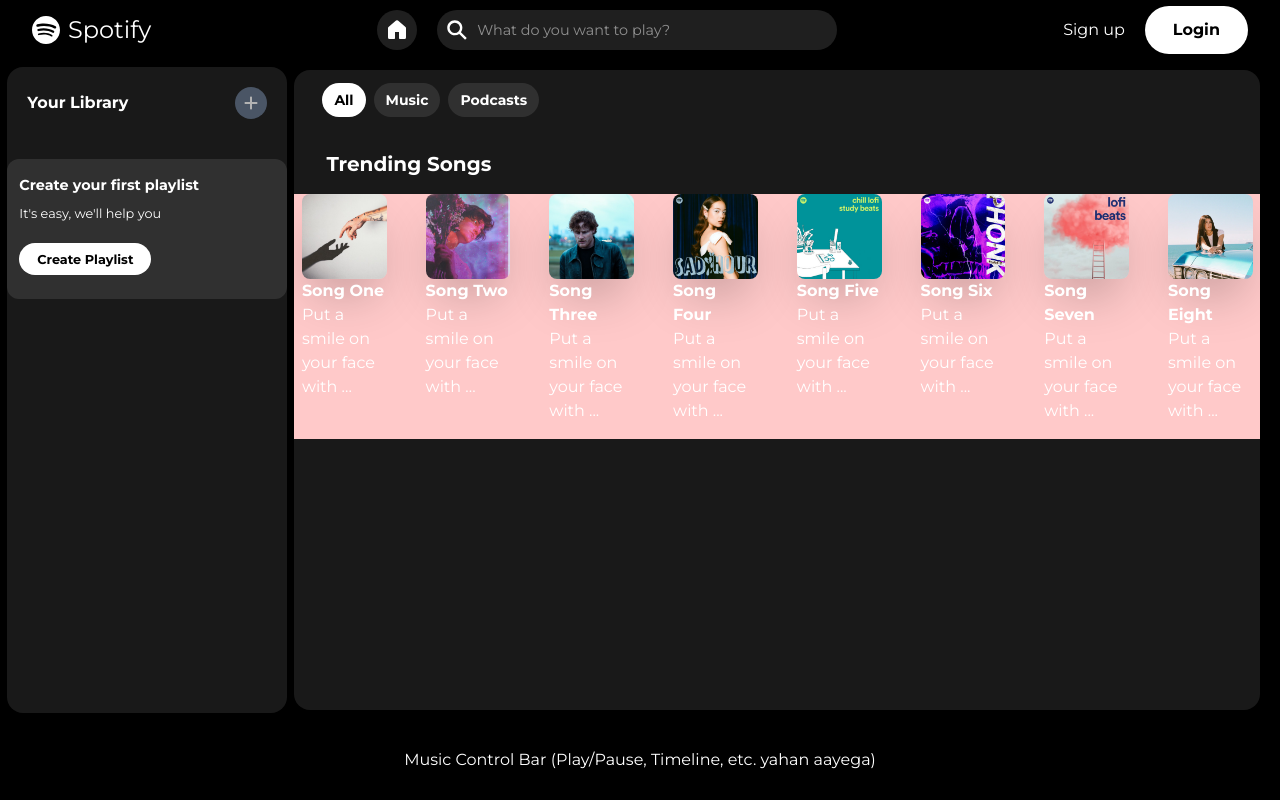
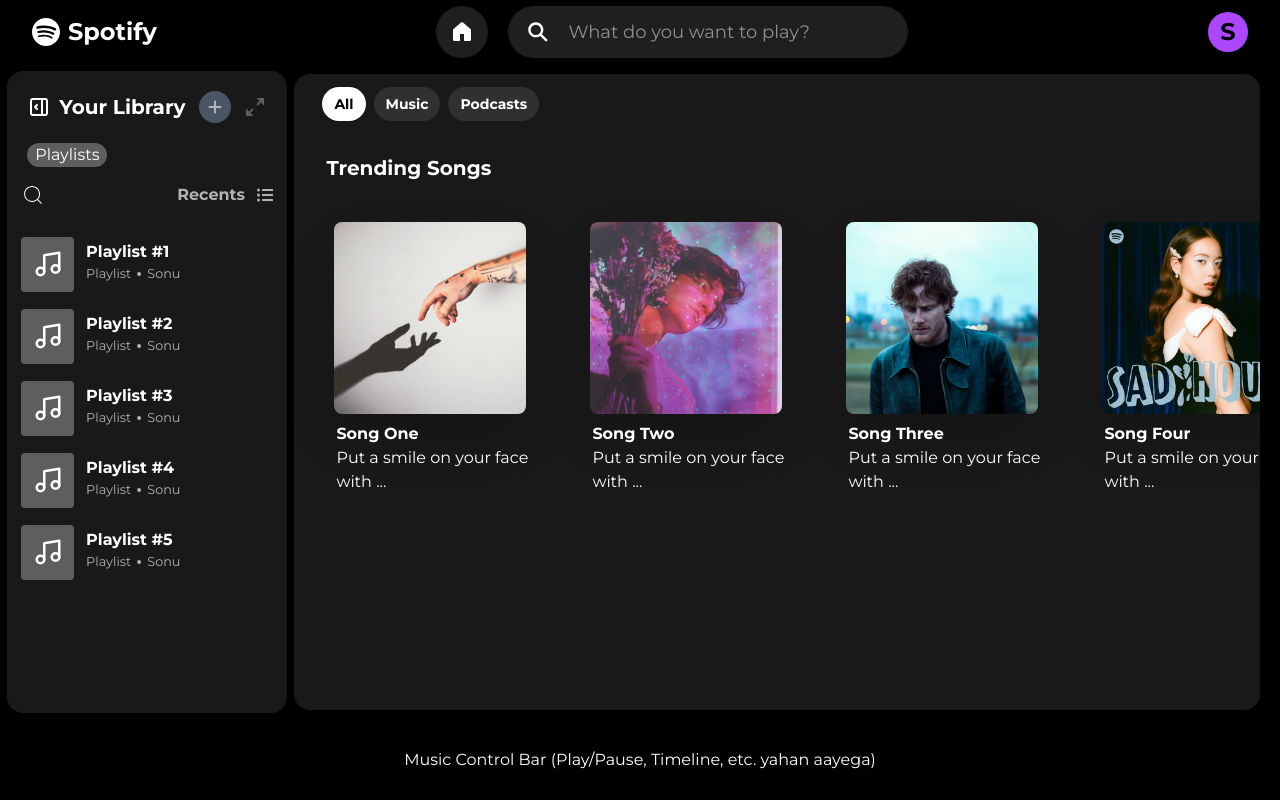
Before and after one commit to devwithsk/spotify-clone-user-app, a React (Vite) app: page / in a window 1280 px wide. Built offline with nearby package versions, Linux system fonts and the light colour scheme.

Commit message:
fiexed songs ui

```diff
--- a/package.json
+++ b/package.json
@@ -14,7 +14,7 @@
     "react": "^19.2.0",
     "react-dom": "^19.2.0",
     "react-icons": "^5.5.0",
-    "react-router-dom": "^7.13.0",
+    "react-router-dom": "^7.13.1",
     "tailwindcss": "^4.2.0"
   },
   "devDependencies": {
--- a/src/App.jsx
+++ b/src/App.jsx
@@ -1,7 +1,7 @@
 import React from 'react'
 import Navbar from './Components/Navbar'
 import Sidebar from './Components/Sidebar'
-import Home from './Pages/Home'
+import Display from './Pages/Display'
 
 
 const App = () => {
@@ -12,7 +12,7 @@ const App = () => {
 
       <div className='flex-1 flex overflow-hidden'>
         <Sidebar className='justify-center items-center' />
-        <Home className='justify-center items-center' />
+        <Display className='justify-center items-center' />
       </div>
 
       <div className='h-20 w-full bg-(--var-dark) text-(--var-light) flex items-center justify-center'>
--- a/src/Components/Navbar.jsx
+++ b/src/Components/Navbar.jsx
@@ -10,19 +10,19 @@ import User from './User';
 
 const Navbar = () => {
   return (
-    <div className='w-full bg-(--var-dark) h-15 flex justify-between'>
+    <div className='w-full bg-(--var-dark) h-16 flex justify-between'>
 
         {/* logo */}
         <div className='flex justify-center items-center'>
           <Logo />
-          <h1 className='hidden md:block lg:block text-(--var-light) ml-2 text-2xl'>Spotify</h1>
+          <h1 className='hidden md:block lg:block text-(--var-light) ml-2 text-2xl font-bold'>Spotify</h1>
         </div>
 
 
         <div className='flex justify-center items-center'>
 
             {/* Home button */}
-            <div className='w-10 h-10 rounded-full hidden lg:flex justify-center items-center bg-(--var-gray) cursor-pointer hover:scale-[1.05] duration-300 transition-all'>
+            <div className='w-13 h-13 rounded-full hidden lg:flex justify-center items-center bg-(--var-gray) cursor-pointer hover:scale-[1.05] duration-300 transition-all'>
                 <GoHomeFill className='text-(--var-light) text-2xl'/>
             </div>
 
--- a/src/Components/Searchbar.jsx
+++ b/src/Components/Searchbar.jsx
@@ -3,12 +3,12 @@ import { IoSearchSharp } from "react-icons/io5";
 
 const Searchbar = () => {
   return (
-    <div className='w-100 h-10 ml-5 rounded-4xl bg-(--var-gray) hidden lg:flex justify-center items-center hover:scale-102 duration-300 transition-all'>
-                <div className='w-[10%] flex justify-center'>
+    <div className='w-100 h-[80%] ml-5 rounded-4xl bg-(--var-gray) hidden lg:flex justify-center items-center hover:scale-102 duration-300 transition-all'>
+                <div className='w-[15%] flex justify-center'>
                     <IoSearchSharp className='text-(--var-light) text-2xl' />
                 </div>
-                <div className='w-[90%]'>
-                    <input className='w-[80%] border-none outline-none text-[0.9rem] text-(--var-light)' type="text" placeholder='What do you want to play?' />
+                <div className='w-[85%]'>
+                    <input className='w-[80%] border-none outline-none text-lg text-(--var-light)' type="text" placeholder='What do you want to play?' />
                 </div>
             </div>
   )
--- a/src/Components/Sidebar.jsx
+++ b/src/Components/Sidebar.jsx
@@ -48,7 +48,7 @@ const Sidebar = () => {
 
 
 
-              <p className='text-[1rem] font-bold text-(--var-light)'>Your Library</p>
+              <p className='text-xl font-bold text-(--var-light)'>Your Library</p>
             </div>
 
             <div className='flex justify-center items-center'>
@@ -71,11 +71,11 @@ const Sidebar = () => {
           {
             isLogin ? (<Playlists />) : (
 
-              <div className='w-full h-35 mt-5 flex justify-center'>
-               <div className='w-75 h-full bg-(--var-gray5) rounded-xl flex flex-col text-white'>
-                  <h3 className='text-[0.9rem] font-bold ml-3 mt-4'>Create your first playlist</h3>
-                  <p className='text-[0.8rem] font-900 ml-3 mt-2'>It's easy, we'll help you</p>
-                  <button className='flex justify-center items-center w-33 h-8 ml-3 mt-5 text-center text-[0.8rem] bg-white text-black font-bold rounded-2xl cursor-pointer hover:scale-105 duration-300 transition-all'>Create Playlist</button>
+              <div className='w-full h-40 mt-5 flex justify-center'>
+               <div className='w-85 h-full bg-(--var-gray5) rounded-xl flex flex-col text-white'>
+                  <h3 className='text-lg font-bold ml-5 mt-4'>Create your first playlist</h3>
+                  <p className='text-md font-semibold font-900 ml-5 mt-2'>It's easy, we'll help you</p>
+                  <button className='flex justify-center items-center w-38 h-10 ml-3 mt-6 text-center text-md bg-white text-black font-bold rounded-4xl cursor-pointer hover:scale-105 duration-300 transition-all'>Create Playlist</button>
                </div>
               </div>
 
--- a/src/Context/AuthContext.jsx
+++ b/src/Context/AuthContext.jsx
@@ -5,7 +5,7 @@ export const AuthContext = createContext();
 
 export const AuthProvider = ({children})=> {
 
-    const [isLogin, setIsLogin] = useState(false)
+    const [isLogin, setIsLogin] = useState(true)
 
 
     return <AuthContext.Provider value={{isLogin, setIsLogin}}>
--- a/src/Pages/Display.jsx
+++ b/src/Pages/Display.jsx
@@ -1,45 +1,24 @@
-import React from 'react'
-import { songsData } from '../assets/assets'
+import React, { useContext } from 'react'
+import Tabs from '../Components/tabs'
+import Home from './Home'
+import { Routes, Route } from 'react-router-dom'
 
 const Display = () => {
 
-    const {name, image, desc} = songsData[0]
-    console.log(image)
 
 
   return (
-    <div className='w-full h-full flex flex-col'>
-        <div className='w-full h-80'>
-            <h2 className='px-8 font-bold text-(--var-light) text-xl'>Trending Songs</h2>
-            <div className='w-full mt-4 flex gap-6 overflow-x-auto pb-4 no-scrollbar bg-red-200'>
+    <section className='w-full lg:w-[77%]  h-full bg-(--var-dark) flex flex-col justify-center items-start'>
+        <div className='w-full lg:w-[98%] h-full lg:h-[97%] lg:bg-(--var-gray2) lg:rounded-2xl'>
 
-                {/* Songs load here */}
+            <Tabs />
 
-                {
-                    songsData.map((song, index) => {
-                        return (
-                            <div
-                             key={index}
-                             className='w-50 h-full flex flex-col justify-center items-center cursor-pointer rounded hover:scale-[1.01] hover:bg-(--var-gray5) transition-all duration-300'>
-                                <div className='w-[85%] h-[60%]'>
-                                    <img className='rounded-lg shadow-2xl' src={song.image} alt="" />
-                                </div>
-                                <div className='w-[85%] h-[30%]'>
-                                    <h3 className='font-bold text-(--var-light) hover:underline'>{song.name}</h3>
-                                    <p className='text-(--var-light) text-md hover:underline'>{song.desc.slice(0, 30)}...</p>
-                                </div>
-                            </div>
-                        )
-                    })
-                }
+            <Routes>
+                <Route path='/' element={<Home />} />
+            </Routes>
 
-
-
-
-
-            </div>
         </div>
-    </div>
+    </section>
   )
 }
 
--- a/src/Pages/Home.jsx
+++ b/src/Pages/Home.jsx
@@ -1,20 +1,45 @@
-import React, { useContext } from 'react'
-import Tabs from '../Components/tabs'
-import Display from './Display'
+import React from 'react'
+import { songsData } from '../assets/assets'
 
 const Home = () => {
 
+    const {name, image, desc} = songsData[0]
+    console.log(image)
 
 
   return (
-    <section className='w-full lg:w-[77%]  h-full bg-(--var-dark) flex flex-col justify-center items-start'>
-        <div className='w-[98%] h-[97%] bg-(--var-gray2) rounded-2xl'>
+    <div className='w-full h-full flex flex-col'>
+        <div className='w-full h-80'>
+            <h2 className='px-8 font-bold text-(--var-light) text-xl'>Trending Songs</h2>
+            <div className='w-full mt-2 flex gap-4 overflow-x-scroll p-4'>
 
-            <Tabs />
-            <Display />
+                {/* Songs load here */}
 
+                {
+                    songsData.map((song, index) => {
+                        return (
+                            <div
+                             key={index}
+                             className='min-w-60 w-60 h-full flex flex-col py-4 justify-center items-center cursor-pointer rounded hover:scale-[1.01] hover:bg-(--var-gray5) transition-all duration-300'>
+                                <div className='w-[80%] h-[60%]'>
+                                    <img className='rounded-lg shadow-2xl' src={song.image} alt="" />
+                                </div>
+                                <div className='w-[85%] h-[30%] mt-2 ml-4'>
+                                    <h3 className='font-bold text-(--var-light) hover:underline'>{song.name}</h3>
+                                    <p className='text-(--var-light) text-md hover:underline'>{song.desc.slice(0, 30)}...</p>
+                                </div>
+                            </div>
+                        )
+                    })
+                }
+
+
+
+
+
+            </div>
         </div>
-    </section>
+    </div>
   )
 }
 
```
Also changed, not shown: 1 other file (tests, documents, lock files or other folders).
